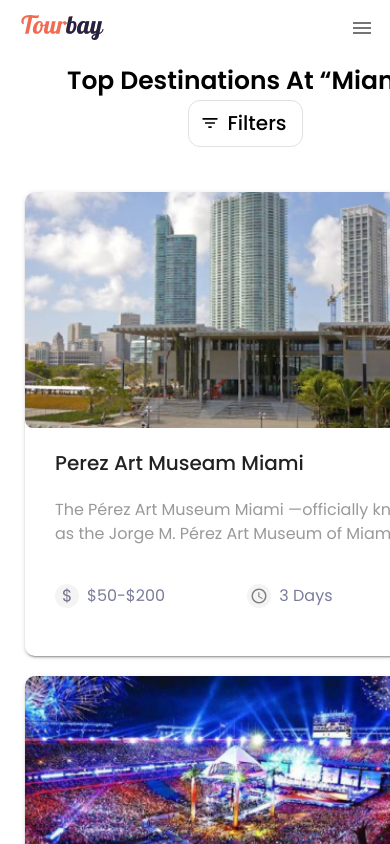
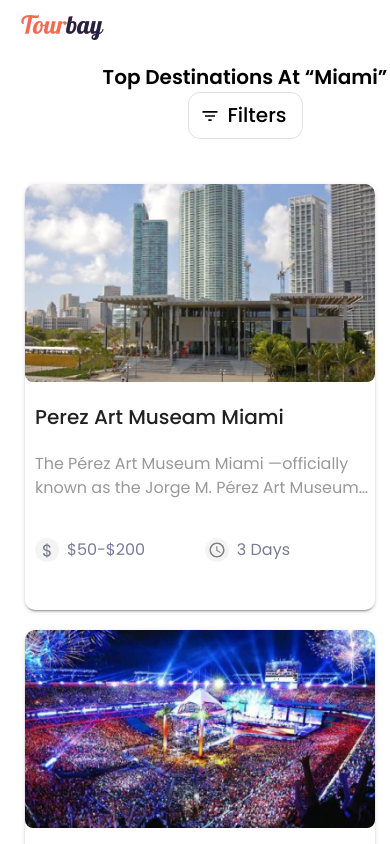
Before and after one commit to AyazAhmed5/tour-booking-system, a React (Create React App) app: page /tours in a window 390 px wide. Shown: the top 844 px of the page. Built offline with nearby package versions, Linux system fonts and the light colour scheme.

Commit message:
Tours Page UI Bug fix

```diff
--- a/src/components/Header/header.css
+++ b/src/components/Header/header.css
@@ -53,7 +53,9 @@
   .header-inner-container {
     display: none;
   }
-
+  .main-header-container {
+    width: 80%;
+  }
   .explore-button-link {
     visibility: hidden !important;
   }
@@ -64,3 +66,8 @@
     padding: 4px 20px;
   }
 }
+@media (max-width: 400px) {
+  .main-header-container {
+    width: 100%;
+  }
+}
--- a/src/pages/Tours/Tours.css
+++ b/src/pages/Tours/Tours.css
@@ -104,7 +104,7 @@
   }
 }
 
-@media (max-width: 350px) {
+@media (max-width: 400px) {
   .tours-header {
     width: 100%;
   }
@@ -113,6 +113,6 @@
     text-align: center;
   }
   .tours-images-container {
-    grid-template-columns: repeat(auto-fit, minmax(370px, 1fr));
+    grid-template-columns: repeat(auto-fit, minmax(350px, 1fr));
   }
 }
```
